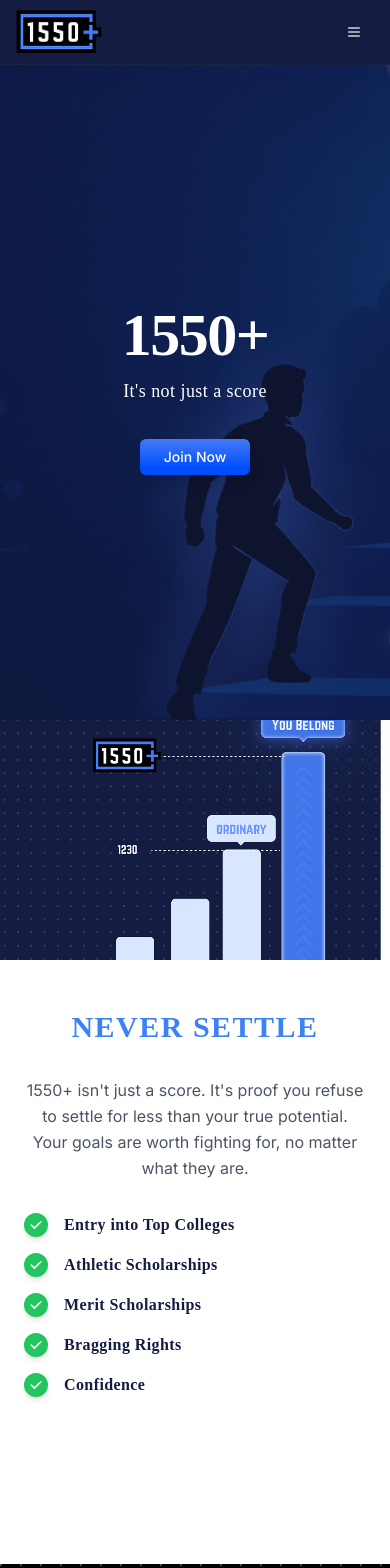
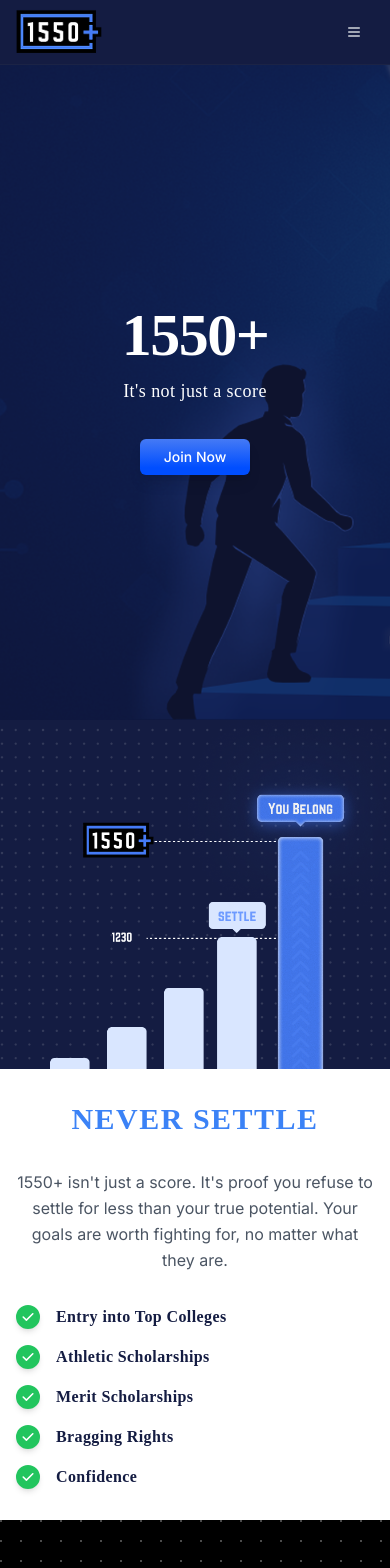
Before and after one commit to curl-kawsar/1550-plus, a Next.js app: page / in a window 390 px wide. Shown: the top 1568 px of the page. Built offline with nearby package versions, Linux system fonts and the light colour scheme; no server answers; the database is empty; a web font is replaced by a local one.

Commit message:
fix : fix responsive for never settle most devices, added proper image

```diff
--- a/src/components/landing-page/Unlock.jsx
+++ b/src/components/landing-page/Unlock.jsx
@@ -10,7 +10,8 @@ const Unlock = () => {
   useEffect(() => {
     // Load Norwester font dynamically
     const link = document.createElement('link');
-    link.href = 'https://fonts.googleapis.com/css2?family=Norwester&display=swap';
+    link.href =
+      'https://fonts.googleapis.com/css2?family=Norwester&display=swap';
     link.rel = 'stylesheet';
     document.head.appendChild(link);
 
@@ -20,24 +21,23 @@ const Unlock = () => {
   }, []);
 
   return (
-    <section className="min-h-screen flex flex-col lg:flex-row">
+    <section className="max-h-[800px] flex flex-col justify-between relative items-center overflow-hidden lg:flex-row">
       {/* Right Side - Full Height Image (Top on mobile, Right on desktop) */}
-      <div className="w-full lg:w-1/2 h-60 xs:h-72 sm:h-80 md:h-96 lg:h-screen relative overflow-hidden lg:order-2">
+      <div className="w-full h-96 lg:h-screen lg:w-1/2 relative overflow-hidden lg:order-2">
         {/* Responsive Image */}
-        <div className="relative h-full w-full">
-          <Image
-            src="/left-image.png"
-            alt="SAT Score Chart"
-            fill
-            className="object-cover object-center"
-            priority
-            sizes="(max-width: 1024px) 100vw, 50vw"
-          />
-        </div>
+
+        <Image
+          src="/unlock-bar.png"
+          alt="SAT Score Chart"
+          fill
+          className="object-cover object-top h-full w-full"
+          priority
+          // sizes="(max-width: 1024px) 100vw, 50vw"
+        />
       </div>
 
       {/* Left Side - White Background with Text & Checklist (Bottom on mobile, Left on desktop) */}
-      <div className="w-full lg:w-1/2 bg-white flex items-center px-6 sm:px-8 md:px-12 py-12 sm:py-16 lg:px-8 xl:px-12 2xl:px-16 lg:order-1 min-h-[50vh] lg:min-h-screen">
+      <div className="w-full h-fit px-4 sm:h-fit lg:w-1/2 bg-white flex items-center sm:px-8 py-12 sm:py-16 lg:pl-32 lg:order-1 min-h-[50vh] lg:min-h-fit">
         <div className="max-w-md sm:max-w-lg lg:max-w-lg xl:max-w-xl 2xl:max-w-2xl mx-auto lg:mx-0 space-y-8 sm:space-y-10 lg:space-y-12 w-full">
           {/* Main Heading - Responsive Typography */}
           <h2
@@ -81,7 +81,10 @@ const Unlock = () => {
                     />
                   </svg>
                 </div>
-                <span className="tracking-wide leading-tight" style={{fontFamily: 'Norwester'}}>
+                <span
+                  className="tracking-wide leading-tight"
+                  style={{fontFamily: 'Norwester'}}
+                >
                   {item}
                 </span>
               </li>
```
Also changed, not shown: public/unlock-bar.png (added).
